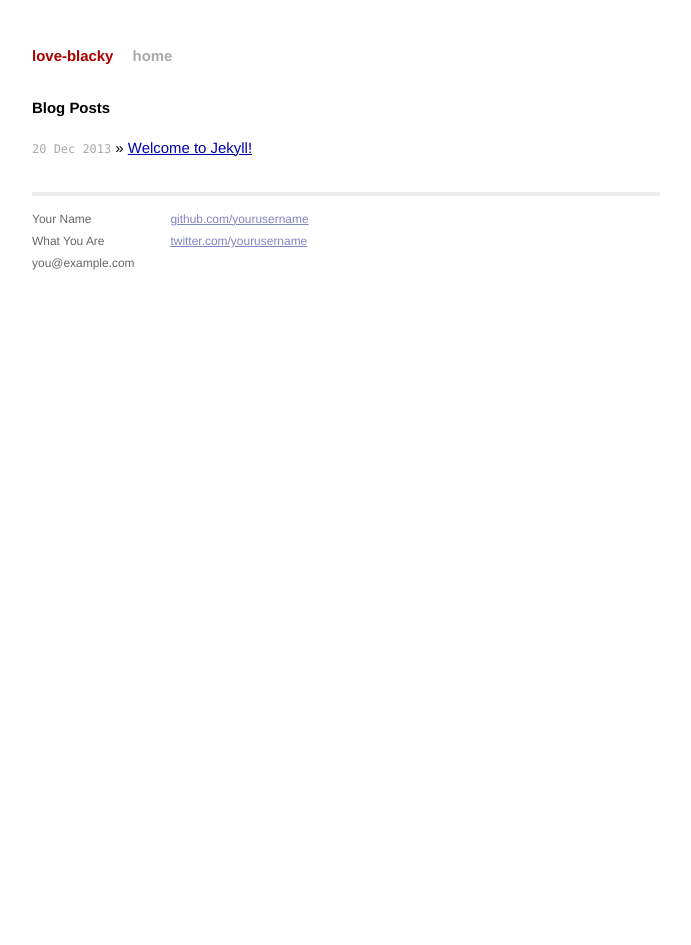
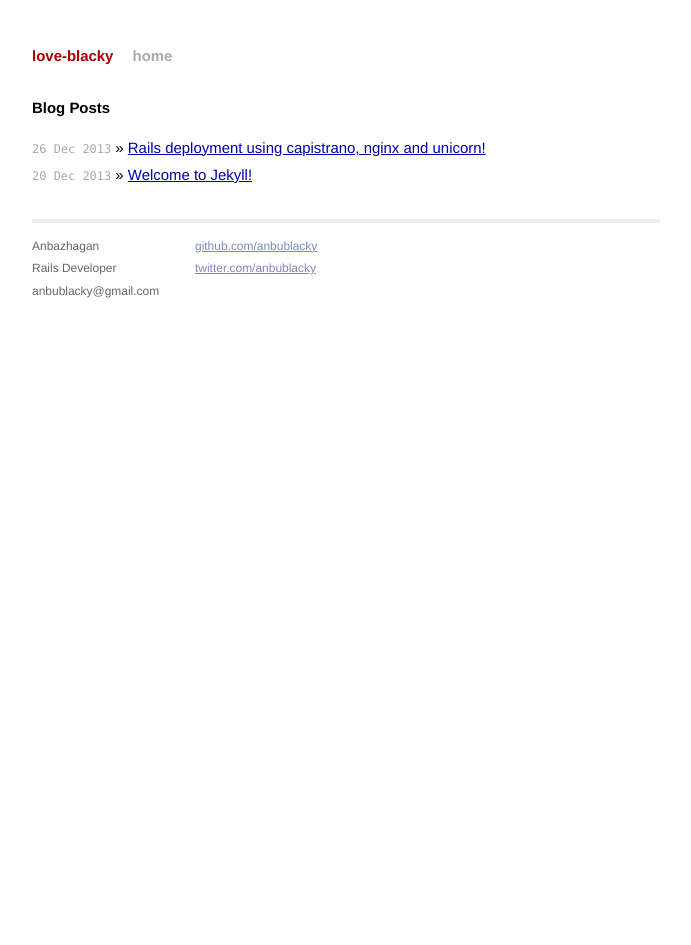
Before and after one commit to anbublacky/anbublacky.github.io, a Jekyll site: the page built from index.html, in a window 1280 px wide. Shown: the whole page, without its empty margins (294-985 px from the left). Built offline with Jekyll 4.4.1, drawn with Linux system fonts in a browser that asks for light colours; Markdown is read by kramdown in place of the engine named in the settings.

Commit message:
created new blog for nginx and unicorn

```diff
--- a/_layouts/default.html
+++ b/_layouts/default.html
@@ -26,15 +26,15 @@
           <div class="footer">
             <div class="contact">
               <p>
-                Your Name<br />
-                What You Are<br />
-                you@example.com
+                Anbazhagan<br />
+                Rails Developer<br />
+                anbublacky@gmail.com
               </p>
             </div>
             <div class="contact">
               <p>
-                <a href="https://github.com/yourusername">github.com/yourusername</a><br />
-                <a href="https://twitter.com/yourusername">twitter.com/yourusername</a><br />
+                <a href="https://github.com/yourusername">github.com/anbublacky</a><br />
+                <a href="https://twitter.com/yourusername">twitter.com/anbublacky</a><br />
               </p>
             </div>
           </div>
```
Also changed, not shown: _posts/2013-12-26-rails-deployment-nginx-unicorn.markdown (added, +40 -0 lines).
